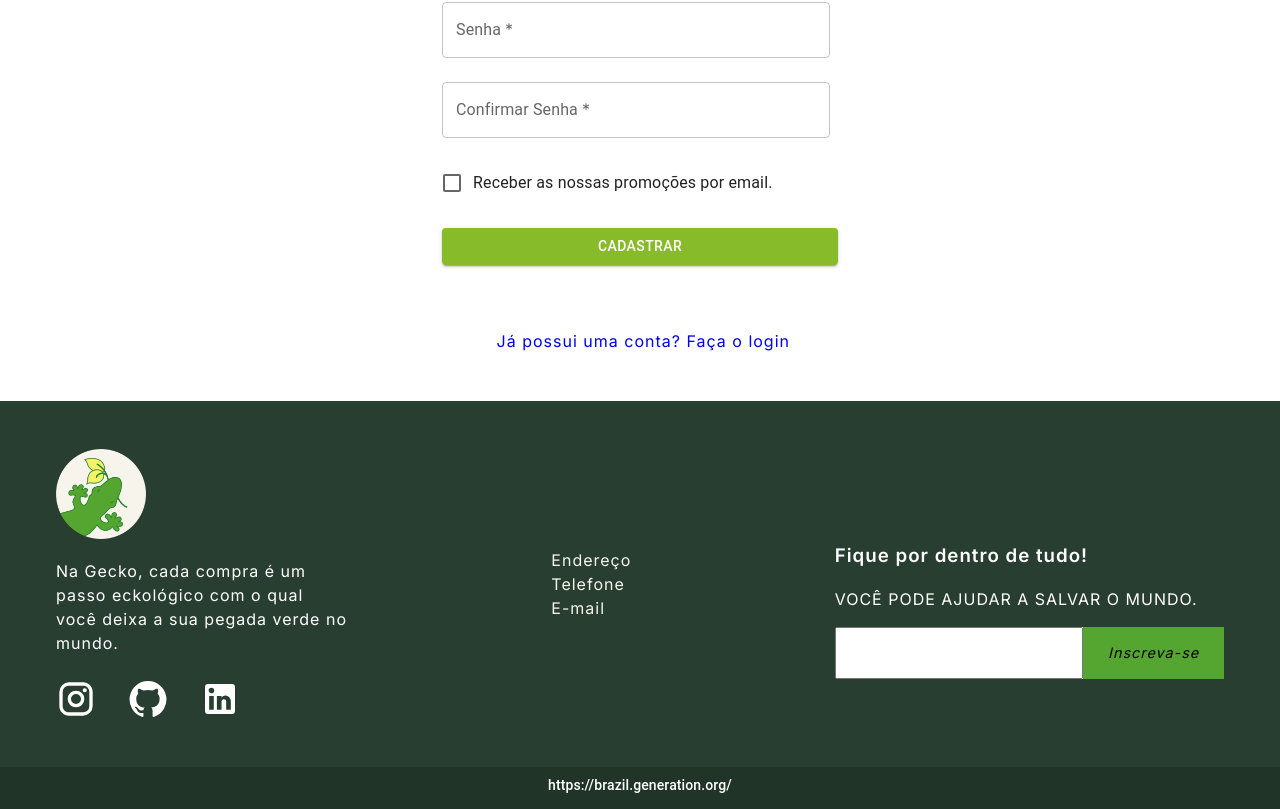
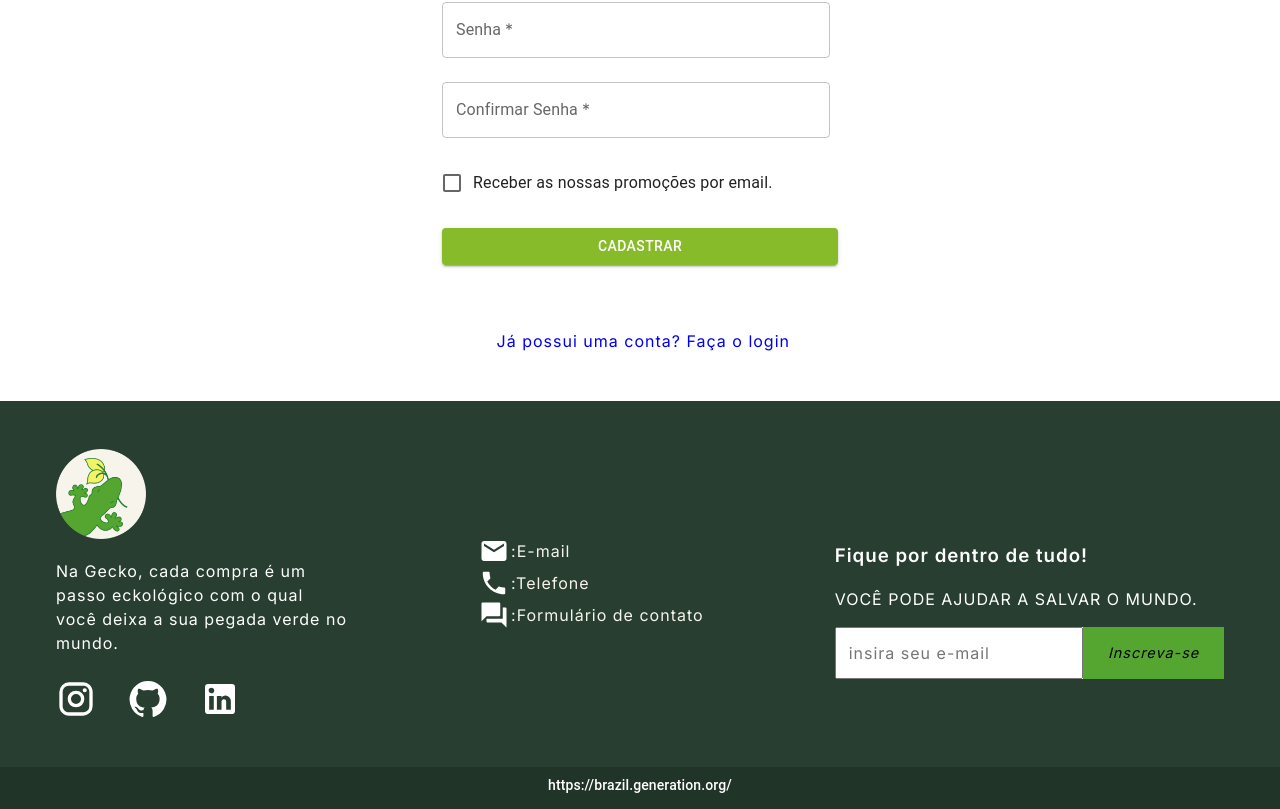
Before and after one commit to ProjetoGecko/frontend, a React (Vite) app: page /Cadastrar in a window 1280 px wide. Shown: the part 398-1207 px from the top of the page. Built offline with nearby package versions, Linux system fonts and the light colour scheme.

Commit message:
Adicionando placeholder no input do footer + icones

```diff
--- a/src/components/static/Footer/Footer.css
+++ b/src/components/static/Footer/Footer.css
@@ -117,4 +117,25 @@
 .lista_footer {
     list-style-type: none;
     color: #F6F4EB;
+    display: flex;
+    flex-direction: column;
   }
+
+  .lista_footer li {
+    display: flex;
+    align-items: center;
+    margin-bottom: 2px; /* Espaçamento vertical entre os ícones e o texto */
+
+  }
+
+  .lista_footer li svg {
+    margin-right: 2px; /* Espaçamento horizontal entre o ícone e o texto */
+  }
+
+
+
+.icones{
+    font-size: 30px !important;
+    color: White !important;
+
+}
--- a/src/components/static/Footer/Footer.tsx
+++ b/src/components/static/Footer/Footer.tsx
@@ -6,6 +6,9 @@ import { Typography, Grid } from '@material-ui/core';
 import { Box } from '@mui/material';
 import './Footer.css'
 import Logo from '../../../images/GeckoLogo.png';
+import LocalPhoneIcon from '@mui/icons-material/LocalPhone';
+import QuestionAnswerIcon from '@mui/icons-material/QuestionAnswer';
+import EmailIcon from '@mui/icons-material/Email';
 
 function Footer() {
 
@@ -25,16 +28,17 @@ function Footer() {
                 <Grid>
 
                     <ul className="lista_footer">
-                        <li>Endereço</li>
-                        <li>Telefone</li>
-                        <li>E-mail</li>
+                    <li><EmailIcon className="icones"/>:E-mail</li>
+                    <li><LocalPhoneIcon className="icones"/>:Telefone</li>
+                    <li><QuestionAnswerIcon className="icones"/>:Formulário de contato</li>
+
                     </ul>
                 </Grid>
                 <Grid item xs={4} className="footer_Inscrevase" >
                     <h3>Fique por dentro de tudo!</h3>
                     <p>VOCÊ PODE AJUDAR A SALVAR O MUNDO.</p>
                     <Box className="caixa_imputs_footer" mb={5}>
-                        <input type="email" className="caixaemail" />
+                        <input type="email" className="caixaemail"  placeholder="insira seu e-mail"/>
                         <button>
                             <i>Inscreva-se</i>
                         </button>
```
